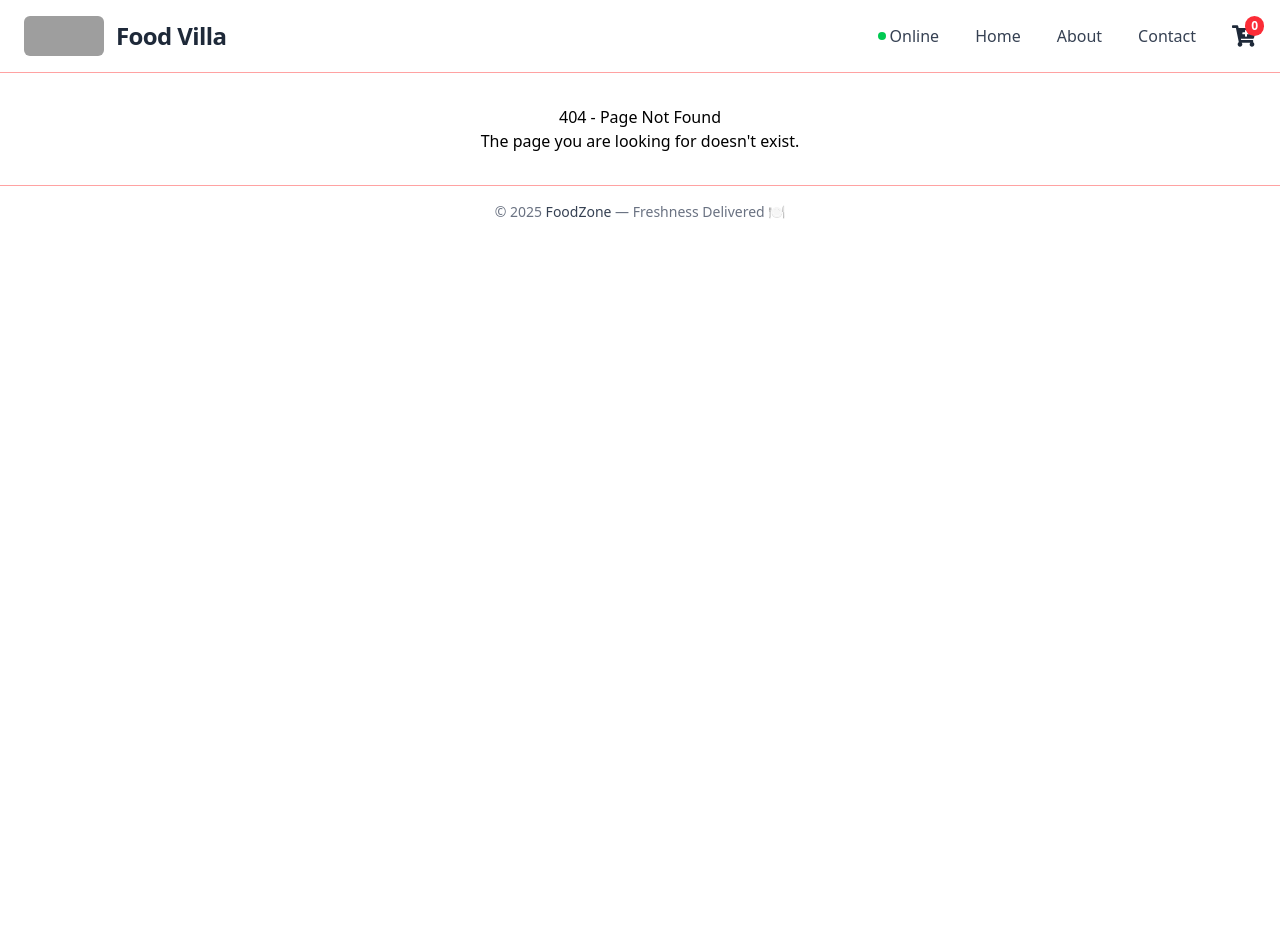
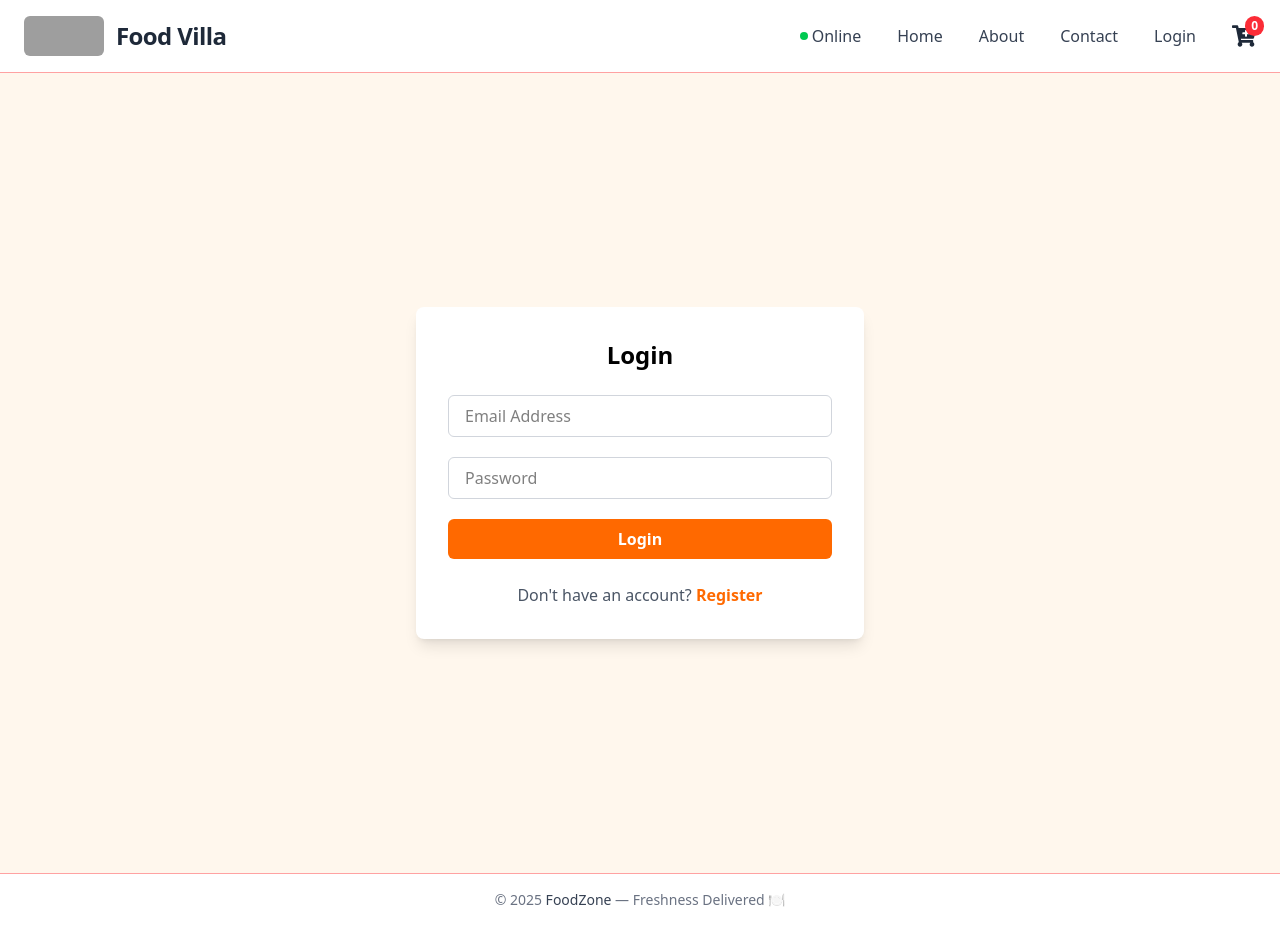
Before and after one commit to i-am-Ro/Foodvilla, a React (Vite) app: page /login in a window 1280 px wide. Before the commit this address had no page. Before the commit the page ends 800 px from the top, so only its background shows below. Built offline with nearby package versions, Linux system fonts and the light colour scheme; no server answers; grey boxes are pictures that could not be loaded.

Commit message:
all fixed
Fixed login logout and you cant add items in cart

```diff
--- a/package.json
+++ b/package.json
@@ -12,11 +12,13 @@
   "dependencies": {
     "@reduxjs/toolkit": "^2.8.2",
     "@tailwindcss/vite": "^4.1.11",
+    "firebase": "^11.10.0",
     "react": "^19.0.0",
     "react-dom": "^19.0.0",
     "react-icons": "^5.5.0",
     "react-redux": "^9.2.0",
     "react-router-dom": "^6.30.1",
+    "react-toastify": "^11.0.5",
     "tailwindcss": "^4.1.11"
   },
   "devDependencies": {
--- a/src/App.jsx
+++ b/src/App.jsx
@@ -1,20 +1,20 @@
+import { BrowserRouter, Routes, Route } from "react-router-dom";
+import { Provider } from "react-redux";
+import appStore from "./utils/appStore";
 import Header from "./component/Header";
-
-import { BrowserRouter, Routes, Route } from "react-router-dom";
-
+import Footer from "./component/Footer";
 import Body from "./component/Body";
-import Footer from "./component/Footer";
 import About from "./component/About";
 import Contact from "./component/Contact";
 import ResturantMenu from "./component/ResturantMenu";
 import ErrorPage from "./component/ErrorPage";
-import { Provider } from "react-redux";
-import appStore from "./utils/appStore";
 import Cart from "./component/Cart";
+import Login from "./component/Login";
+import { ToastContainer } from "react-toastify";
+import "react-toastify/dist/ReactToastify.css";
 
 function App() {
   return (
-    <>
     <Provider store={appStore}>
       <BrowserRouter>
         <Header />
@@ -22,14 +22,15 @@ function App() {
           <Route path="/" element={<Body />} />
           <Route path="/about" element={<About />} />
           <Route path="/contact" element={<Contact />} />
+          <Route path="/login" element={<Login />} />
           <Route path="/cart" element={<Cart />} />
           <Route path="/resturants/:id" element={<ResturantMenu />} />
           <Route path="*" element={<ErrorPage />} />
         </Routes>
         <Footer />
+        <ToastContainer />
       </BrowserRouter>
     </Provider>
-    </>
   );
 }
 
--- a/src/component/Body.jsx
+++ b/src/component/Body.jsx
@@ -6,6 +6,7 @@ import Shimmer from "./Shimmer";
 import { Link } from "react-router-dom";
 import useOnlineStatus from "../utils/useOnlineStatus";
 import { FaFilter } from "react-icons/fa";
+import { API_URL } from "./Config";
 
 function filterData(searchInput, allResturants) {
   return allResturants.filter((resturant) =>
@@ -29,9 +30,7 @@ export default function Body() {
   }, []);
 
   async function getResturants() {
-    const data = await fetch(
-      "https://685265a50594059b23cd54b2.mockapi.io/FoodVilla"
-    );
+    const data = await fetch(API_URL);
     const json = await data.json();
     // console.log(json);
     setAllResturants(json);
--- a/src/component/Cart.jsx
+++ b/src/component/Cart.jsx
@@ -11,8 +11,17 @@ const Cart = () => {
     dispatch(clearCart());
   };
 
+  const itemTotal = cartItems.reduce(
+    (total, item) => total + item.price * (item.quantity || 1),
+    0
+  );
+
+  const deliveryFee = 30;
+  const gst = itemTotal * 0.05;
+  const toPay = itemTotal + deliveryFee + gst;
+
   return (
-    <div className="min-h-[80vh] max-w-4xl mx-auto px-4 py-8">
+    <div className="min-h-[80vh] max-w-6xl mx-auto px-4 py-8">
       <h1 className="text-3xl font-bold mb-6">🛒 Your Cart</h1>
 
       {cartItems.length > 0 && (
@@ -47,7 +56,9 @@ const Cart = () => {
           </a>
         </div>
       ) : (
-        <div className="space-y-4">
+        <div className="flex flex-col lg:flex-row gap-6">
+          {/* Cart Items */}
+          <div className="flex-1 space-y-4">
             {cartItems.map((item, index) => (
               <ResturantCatagory
                 key={index}
@@ -60,6 +71,42 @@ const Cart = () => {
               />
             ))}
           </div>
+
+          {/* Bill Summary */}
+          <div className="w-full lg:w-[320px] bg-white p-6 rounded-lg shadow-lg space-y-3 h-fit">
+            <h2 className="text-lg font-semibold text-gray-800">
+              Bill Details
+            </h2>
+
+            <div className="flex justify-between text-sm text-gray-700">
+              <span>Item Total</span>
+              <span>₹{itemTotal}</span>
+            </div>
+
+            <div className="flex justify-between text-sm text-gray-700">
+              <span>Delivery Fee</span>
+              <span>₹{deliveryFee}</span>
+            </div>
+
+            <div className="flex justify-between text-sm text-gray-700">
+              <span>GST (5%)</span>
+              <span>₹{gst.toFixed(2)}</span>
+            </div>
+
+            <hr />
+
+            <div className="flex justify-between font-bold text-gray-800 text-base">
+              <span>To Pay</span>
+              <span>₹{toPay.toFixed(2)}</span>
+            </div>
+            <button
+              className="w-full mt-4 bg-green-600 hover:bg-green-700 text-white py-2 rounded-md font-semibold transition"
+              onClick={() => alert("You have successfully ordered")}
+            >
+              Checkout
+            </button>
+          </div>
+        </div>
       )}
     </div>
   );
--- a/src/component/Config.js
+++ b/src/component/Config.js
@@ -1,5 +1,4 @@
-export const IMG_CDN_URL =
-  "https://res.cloudinary.com/swiggy/image/upload/fl_lossy,f_auto,q_auto,w_500,h_320,c_fill/";
+export const API_URL = "https://685265a50594059b23cd54b2.mockapi.io/FoodVilla";
 
 export const ResturantList = [
   {
--- a/src/component/Header.jsx
+++ b/src/component/Header.jsx
@@ -1,14 +1,51 @@
-import { Link } from "react-router-dom";
+import { Link, useNavigate } from "react-router-dom";
 import useOnlineStatus from "../utils/useOnlineStatus";
 import { useSelector } from "react-redux";
 import { FaCartPlus } from "react-icons/fa";
+import { useEffect, useState } from "react";
+import { auth } from "../component/firebase";
+import { onAuthStateChanged, signOut } from "firebase/auth";
+import { CgProfile } from "react-icons/cg";
 
 export default function Header() {
   const onlineStatus = useOnlineStatus();
   const cartItems = useSelector((store) => store.cart.items);
-  console.log(cartItems);
+  const [user, setUser] = useState(null);
+  const navigate = useNavigate();
+
+  useEffect(() => {
+    const unsubscribe = onAuthStateChanged(auth, (user) => {
+      if (user) {
+        setUser(user);
+      } else {
+        setUser(null);
+      }
+    });
+
+    return () => unsubscribe();
+  }, []);
+
+  const handleLogout = async () => {
+    try {
+      await signOut(auth);
+      setUser(null);
+      navigate("/login");
+    } catch (error) {
+      console.error("Logout error:", error);
+    }
+  };
+
+  const getUserName = () => {
+    if (!user) return null;
+    if (user.displayName) return user.displayName;
+    if (user.email && typeof user.email === "string") {
+      return user.email.split("@")[0];
+    }
+    return "User";
+  };
+
   return (
-    <header className="w-full bg-white border-b border-red-300 ">
+    <header className="w-full bg-white border-b border-red-300">
       <div className="max-w-7xl mx-auto px-6 py-4 flex items-center justify-between">
         <div className="flex items-center space-x-3">
           <img
@@ -31,33 +68,58 @@ export default function Header() {
               ></span>
               <span>{onlineStatus ? "Online" : "Offline"}</span>
             </li>
+
             <li>
-              <Link
-                to="/"
-                className="hover:text-blue-600 transition-colors duration-200"
-              >
+              <Link to="/" className="hover:text-blue-600 transition-colors">
                 Home
               </Link>
             </li>
+
             <li>
               <Link
                 to="/about"
-                className="hover:text-blue-600 transition-colors duration-200"
+                className="hover:text-blue-600 transition-colors"
               >
                 About
               </Link>
             </li>
+
             <li>
               <Link
                 to="/contact"
-                className="hover:text-blue-600 transition-colors duration-200"
+                className="hover:text-blue-600 transition-colors"
               >
                 Contact
               </Link>
             </li>
+
+            <li>
+              {!user ? (
+                <Link
+                  to="/login"
+                  className="hover:text-blue-600 transition-colors"
+                >
+                  Login
+                </Link>
+              ) : (
+                <div className="flex items-center space-x-4">
+                  <span className="flex items-center gap-2 text-gray-800 font-semibold">
+                    <CgProfile className="text-xl" />
+                    {getUserName()}
+                  </span>
+                  <button
+                    onClick={handleLogout}
+                    className="bg-red-500 text-white px-3 py-1 rounded hover:bg-red-600 transition"
+                  >
+                    Logout
+                  </button>
+                </div>
+              )}
+            </li>
+
             <li>
               <Link to="/cart">
-                <span className="relative cursor-pointer text-gray-800 hover:text-blue-600 transition-colors duration-200">
+                <span className="relative cursor-pointer text-gray-800 hover:text-blue-600 transition-colors">
                   <FaCartPlus className="text-2xl" />
                   <span className="absolute -top-2 -right-2 bg-red-500 text-white text-xs font-semibold rounded-full px-1.5 py-0.5">
                     {cartItems.length}
--- /dev/null
+++ b/src/component/Login.jsx
@@ -0,0 +1,146 @@
+import React, { useState } from "react";
+import {
+  createUserWithEmailAndPassword,
+  signInWithEmailAndPassword,
+  updateProfile,
+} from "firebase/auth";
+import { auth, db } from "./firebase";
+import { setDoc, doc } from "firebase/firestore";
+import { toast } from "react-toastify";
+import { useNavigate } from "react-router-dom";
+
+const Login = () => {
+  const [isLogin, setIsLogin] = useState(true);
+  const [name, setName] = useState("");
+  const [email, setEmail] = useState("");
+  const [password, setPassword] = useState("");
+  const [message, setMessage] = useState("");
+
+  const navigate = useNavigate();
+
+  const handleSubmit = async (e) => {
+    e.preventDefault();
+
+    if (!email || !password || (!isLogin && !name)) {
+      setMessage("Please fill all required fields.");
+      return;
+    }
+
+    try {
+      if (isLogin) {
+        await signInWithEmailAndPassword(auth, email, password);
+        toast.success("Logged in successfully", { position: "top-center" });
+      } else {
+        const res = await createUserWithEmailAndPassword(auth, email, password);
+
+        await updateProfile(res.user, {
+          displayName: name,
+        });
+
+        await setDoc(doc(db, "Users", res.user.uid), {
+          email: res.user.email,
+          name,
+          password,
+        });
+
+        toast.success("User registered successfully", {
+          position: "top-center",
+        });
+      }
+
+      navigate("/");
+    } catch (error) {
+      console.error("Auth error:", error);
+
+      let errorMsg = "Something went wrong";
+
+      if (error.code) {
+        const code = error.code.toLowerCase();
+
+        if (code.includes("user-not-found")) {
+          errorMsg = "No account found with this email.";
+        } else if (code.includes("wrong-password")) {
+          errorMsg = "Incorrect password. Please try again.";
+        } else if (code.includes("email-already-in-use")) {
+          errorMsg = "This email is already registered.";
+        } else if (code.includes("invalid-email")) {
+          errorMsg = "Invalid email format.";
+        } else if (code.includes("weak-password")) {
+          errorMsg = "Password should be at least 6 characters.";
+        }
+      }
+
+      toast.error(errorMsg, {
+        position: "bottom-center",
+      });
+    }
+  };
+
+  return (
+    <div className="min-h-screen flex items-center justify-center bg-orange-50 px-4">
+      <div className="w-full max-w-md bg-white rounded-lg shadow-lg p-8">
+        <h2 className="text-2xl font-bold text-center mb-6">
+          {isLogin ? "Login" : "Register"}
+        </h2>
+
+        <form onSubmit={handleSubmit} className="space-y-5">
+          {!isLogin && (
+            <input
+              type="text"
+              placeholder="Your Name"
+              value={name}
+              onChange={(e) => setName(e.target.value)}
+              className="w-full px-4 py-2 border border-gray-300 rounded-md focus:outline-none focus:ring-2 focus:ring-orange-400"
+            />
+          )}
+
+          <input
+            type="email"
+            placeholder="Email Address"
+            value={email}
+            onChange={(e) => setEmail(e.target.value)}
+            className="w-full px-4 py-2 border border-gray-300 rounded-md focus:outline-none focus:ring-2 focus:ring-orange-400"
+            required
+          />
+
+          <input
+            type="password"
+            placeholder="Password"
+            value={password}
+            onChange={(e) => setPassword(e.target.value)}
+            className="w-full px-4 py-2 border border-gray-300 rounded-md focus:outline-none focus:ring-2 focus:ring-orange-400"
+            required
+          />
+
+          {message && (
+            <p className="text-red-500 text-center text-sm font-medium">
+              {message}
+            </p>
+          )}
+
+          <button
+            type="submit"
+            className="w-full bg-orange-500 hover:bg-orange-600 text-white py-2 rounded-md font-semibold transition"
+          >
+            {isLogin ? "Login" : "Register"}
+          </button>
+        </form>
+
+        <p className="text-center text-gray-600 mt-6">
+          {isLogin ? "Don't have an account?" : "Already have an account?"}{" "}
+          <span
+            onClick={() => {
+              setIsLogin(!isLogin);
+              setMessage("");
+            }}
+            className="text-orange-500 font-semibold cursor-pointer hover:underline"
+          >
+            {isLogin ? "Register" : "Login"}
+          </span>
+        </p>
+      </div>
+    </div>
+  );
+};
+
+export default Login;
--- a/src/component/ResturantCard.jsx
+++ b/src/component/ResturantCard.jsx
@@ -1,5 +1,4 @@
 // import "./ResturantCard.css";
-import { IMG_CDN_URL } from "./Config";
 
 export default function ResturantCard({
   name,
--- a/src/component/ResturantCatagory.jsx
+++ b/src/component/ResturantCatagory.jsx
@@ -1,6 +1,7 @@
 import React from "react";
 import { useDispatch } from "react-redux";
 import { addItem, removeItem } from "../utils/cartSlice";
+import useProtectedAddToCart from "../utils/useProtectedAddToCart";
 
 const ResturantCatagory = ({
   name,
@@ -12,10 +13,10 @@ const ResturantCatagory = ({
 }) => {
   const dispatch = useDispatch();
 
-  const handleAddItem = (item) => {
-    dispatch(addItem(item));
-  };
-
+  // const handleAddItem = (item) => {
+  //   dispatch(addItem(item));
+  // };
+  const handleAddItem = useProtectedAddToCart();
   const handleRemoveItem = (item) => {
     dispatch(removeItem(item));
   };
--- a/src/component/ResturantMenu.jsx
+++ b/src/component/ResturantMenu.jsx
@@ -7,6 +7,7 @@ import { FaAngleDown } from "react-icons/fa";
 import { useState } from "react";
 import { useDispatch } from "react-redux";
 import { addItem, removeItem } from "../utils/cartSlice";
+import useProtectedAddToCart from "../utils/useProtectedAddToCart";
 
 const ResturantMenu = () => {
   const { id } = useParams();
@@ -17,10 +18,10 @@ const ResturantMenu = () => {
   }
   const dispatch = useDispatch();
 
-  const handleAddItem = (item) => {
-    dispatch(addItem(item));
-  };
-
+  // const handleAddItem = (item) => {
+  //   dispatch(addItem(item));
+  // };
+  const handleAddItem = useProtectedAddToCart();
   const handleRemoveItem = (item) => {
     dispatch(removeItem(item));
   };
--- /dev/null
+++ b/src/utils/useProtectedAddToCart.jsx
@@ -0,0 +1,29 @@
+import { useNavigate } from "react-router-dom";
+import { useDispatch } from "react-redux";
+import { auth } from "../component/firebase"; // adjust the path if needed
+import { toast } from "react-toastify";
+import { addItem } from "./cartSlice"; // adjust to your actual cart slice path
+
+export default function useProtectedAddToCart() {
+  const navigate = useNavigate();
+  const dispatch = useDispatch();
+
+  const handleAddToCart = (item) => {
+    const user = auth.currentUser;
+
+    if (!user) {
+      toast.warning("Please login to add items to cart", {
+        position: "top-center",
+      });
+      navigate("/login");
+      return;
+    }
+
+    dispatch(addItem(item));
+    toast.success("Item added to cart!", {
+      position: "bottom-center",
+    });
+  };
+
+  return handleAddToCart;
+}
--- a/src/utils/useResturantMenu.jsx
+++ b/src/utils/useResturantMenu.jsx
@@ -1,4 +1,5 @@
 import { useEffect, useState } from "react";
+import { API_URL } from "../component/Config";
 
 const useResturantMenu = (id) => {
   const [resInfo, setResInfo] = useState(null);
@@ -7,9 +8,7 @@ const useResturantMenu = (id) => {
   }, []);
 
   const fetchMenu = async () => {
-    const data = await fetch(
-      "https://685265a50594059b23cd54b2.mockapi.io/FoodVilla"
-    );
+    const data = await fetch(API_URL);
     const json = await data.json();
 
     const restaurant = json.find((res) => res.id === id);
```
Also changed, not shown: 2 other files (tests, documents, lock files or other folders). Lines whose indentation alone changed are shown as unchanged.
